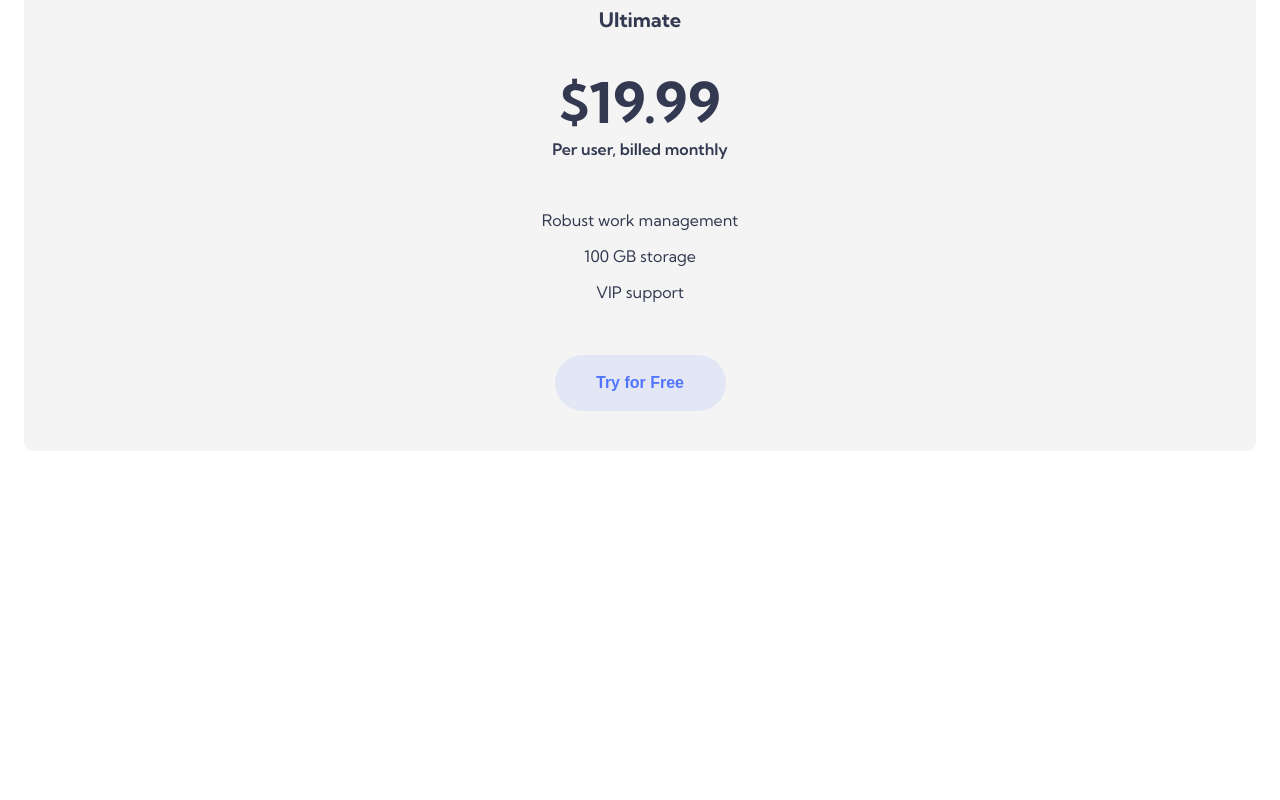
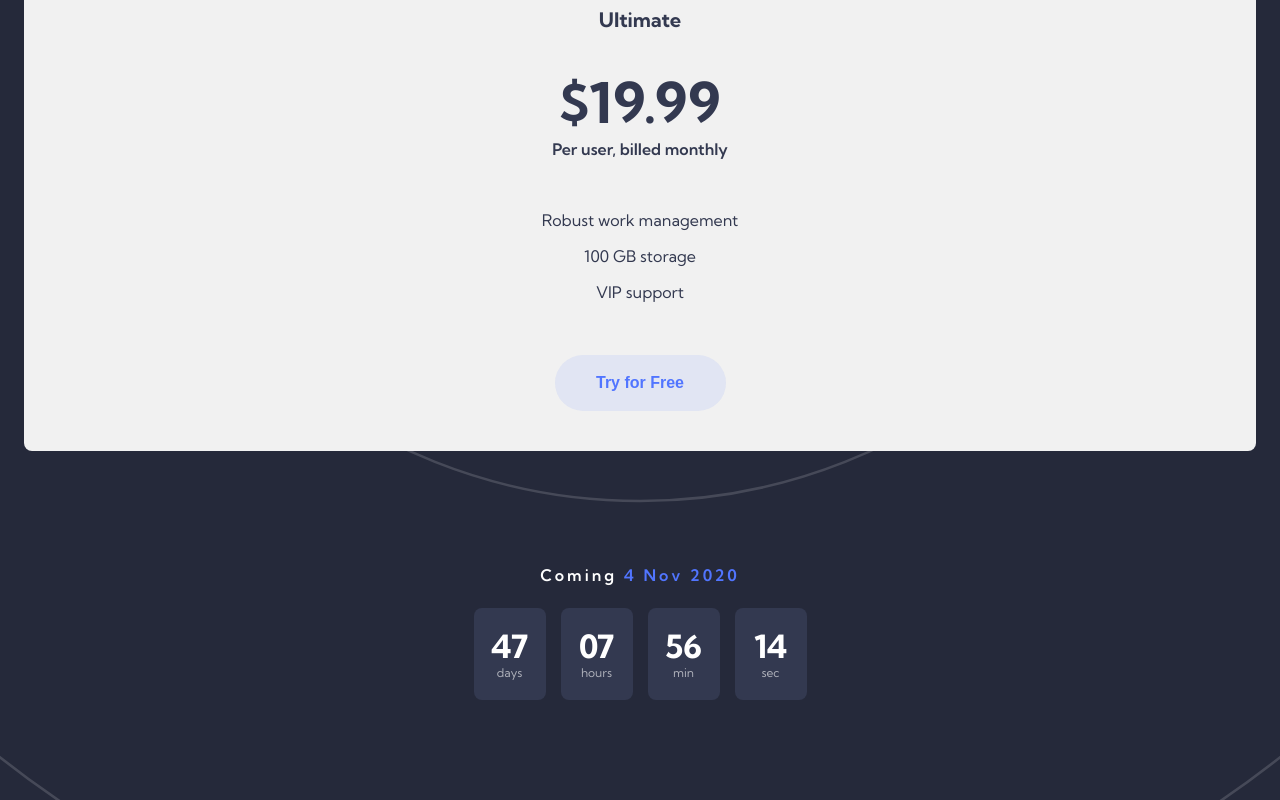
Before and after one commit to lasha-abuladze/officelite-coming-soon-site-, a website: page index.html in a window 1280 px wide. Shown: the part 1718-2518 px from the top of the page. Before the commit the page ends 2169 px from the top, so only its background shows below. Drawn offline with Linux system fonts and the light colour scheme.

Commit message:
add footer

```diff
--- a/index.html
+++ b/index.html
@@ -101,6 +101,43 @@
 
         </section>
 
+        <footer>
+
+            <div class="coming__soon">
+
+                <p>Coming <span>4 Nov 2020</span></p>
+
+                <div class="time__left">
+
+                    <div class="days">
+                        <strong>47</strong>
+                        <span>days</span>
+                    </div>
+
+                    <div class="hours">
+                        <strong>07</strong>
+                        <span>hours</span>
+                    </div>
+
+                    <div class="minits">
+                        <strong>56</strong>
+                        <span>min</span>
+                    </div>
+
+                    <div class="seconds">
+                        <strong>14</strong>
+                        <span>sec</span>
+                    </div>
+
+                </div>
+
+                <img class="footer--background-img" src="./assets/home/bg-pattern-footer.svg" alt="#">
+
+            </div>
+
+
+        </footer>
+
     </main>
 
 
--- a/main.scss
+++ b/main.scss
@@ -78,14 +78,22 @@ body {
 
 
 main {
-
-    padding: 75px 24px 0px 24px;
+    padding-top: 820px;
     box-sizing: border-box;
+    // padding: 75px 24px 0px 24px;
+    // box-sizing: border-box;
+    position: relative;
 
     .plans__section {
-
+        width: 100%;
+        padding: 75px 24px 0px 24px;
+        box-sizing: border-box;
         @include flex-column();
         gap: 18px;
+
+        position: absolute;
+        z-index: 1;
+        top: 0;
 
         .plan__div {
             @include flex-column();
@@ -173,7 +181,7 @@ main {
         }
 
         .plan--ultimate {
-            background-color: rgba(151, 151, 151, 0.1);
+            background-color: rgb(241, 241, 241);
 
             div {
 
@@ -195,6 +203,69 @@ main {
 
     }
 
+    footer {
+
+        padding: 850px 24px 100px 24px;
+        box-sizing: border-box;
+        text-align: center;
+        color: #fff;
+        background-color: #25293A;
+        position: relative;
+        overflow: hidden;
+
+        p {
+            font-size: 16px;
+            font-weight: 600;
+            letter-spacing: 3px;
+            margin-bottom: 25px;
+
+            span {
+                color: #5175FF;
+            }
+        }
+
+        .time__left {
+            @include flex-row();
+            justify-content: center;
+            gap: 15px;
+
+            div {
+                @include flex-column();
+                align-items: center;
+                justify-content: center;
+                gap: 5px;
+                width: 72px;
+                height: 92px;
+                box-sizing: border-box;
+                background-color: #333950;
+                border-radius: 8px;
+                z-index: 2;
+
+                strong {
+                    font-size: 32px;
+                    font-weight: 700;
+
+                }
+
+                span {
+                    font-size: 12px;
+                    font-weight: 400;
+                    color: rgba(255, 255, 255, 0.6);
+                }
+            }
+        }
+
+        .footer--background-img {
+            width: 100%;
+            position: absolute;
+            bottom: 20%;
+            left: 0;
+            transform: scale(4);
+            z-index: 0;
+
+        }
+    }
+
 
 
 
```
Also changed, not shown: style.css.
